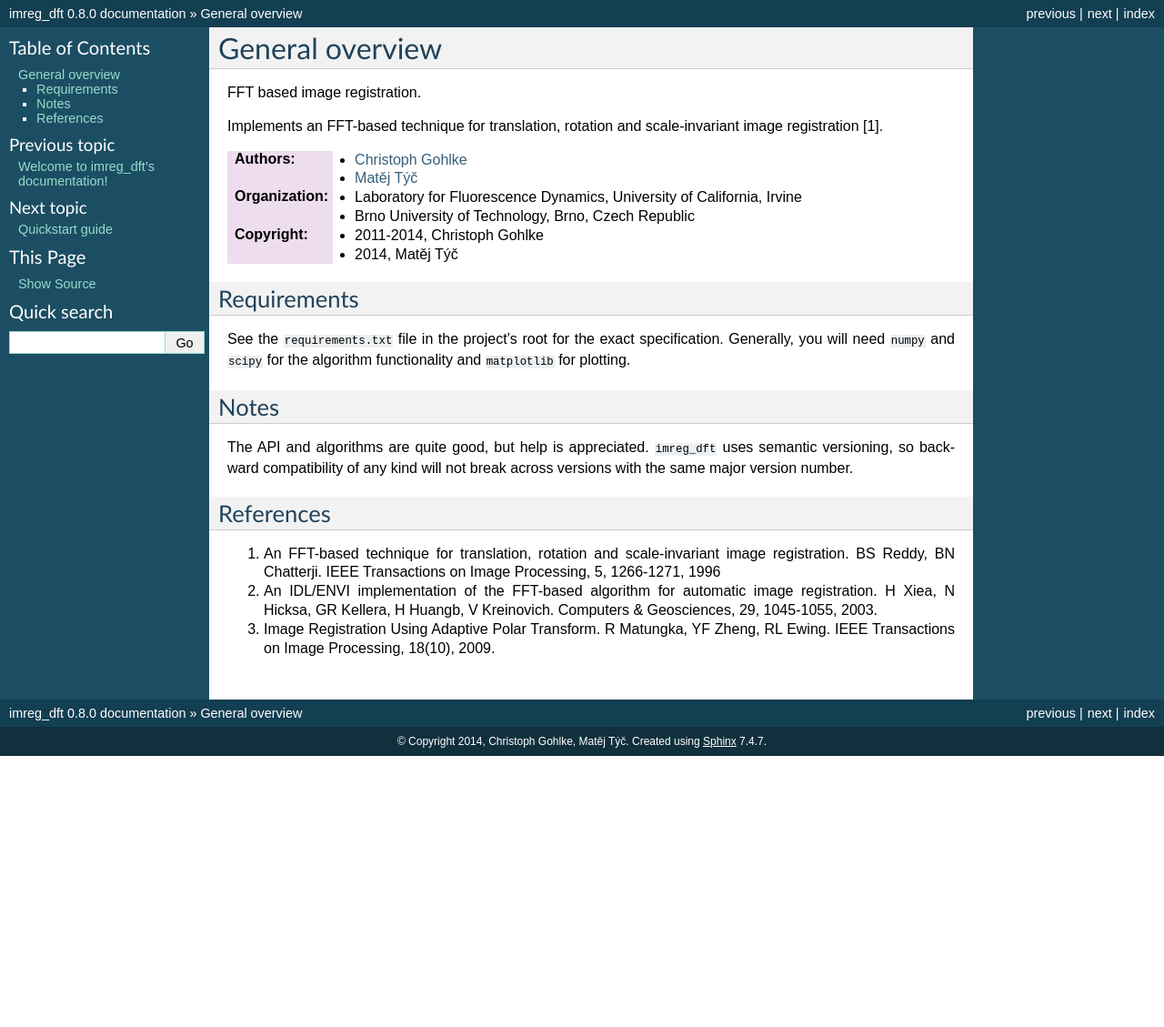
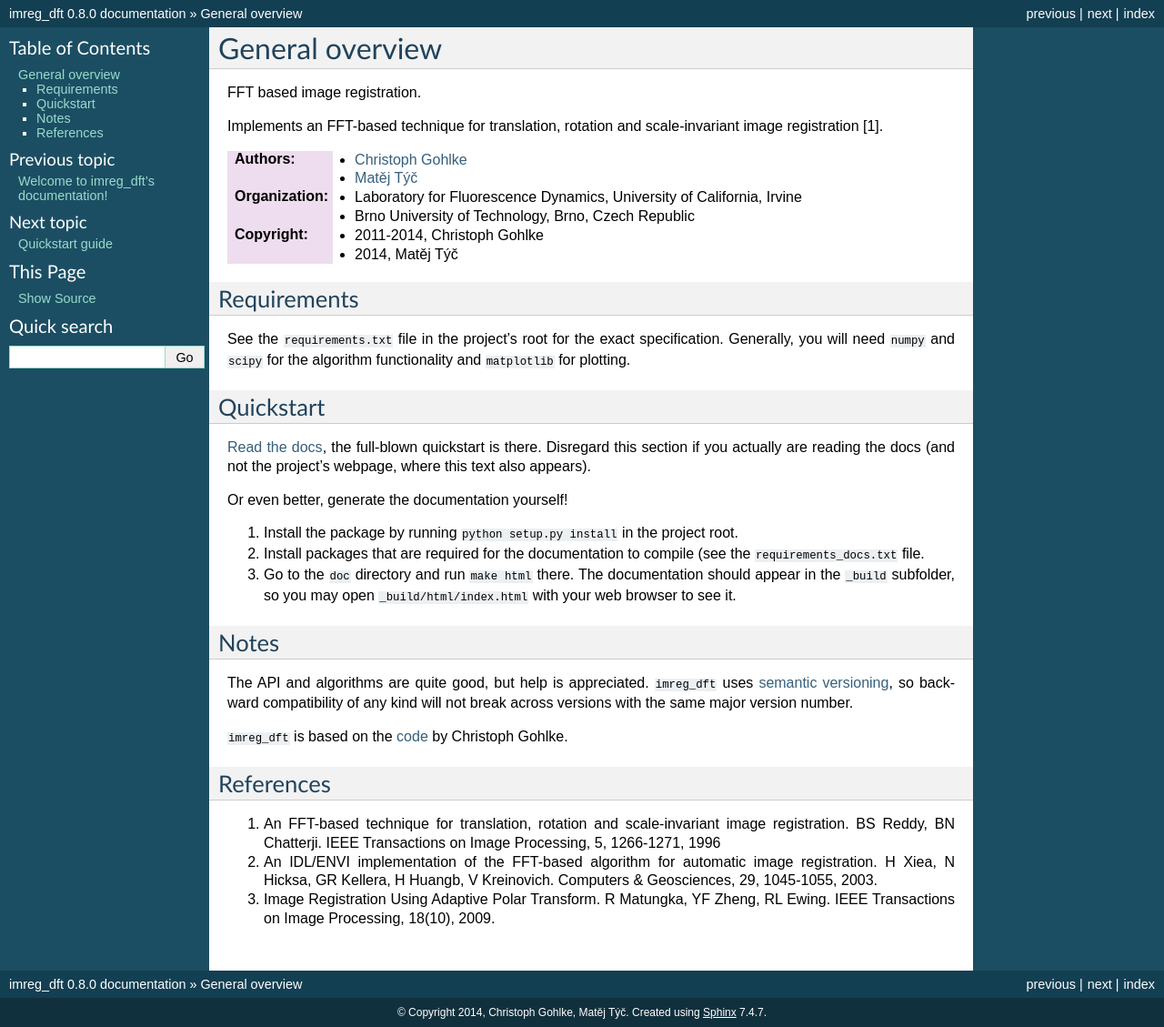
Before and after one commit to matejak/imreg_dft, a Sphinx documentation site: the page built from doc/overview.rst, in a window 1280 px wide. Shown: the whole page at 91% size. Built offline with Sphinx 7.4.7, drawn with Linux system fonts in a browser that asks for light colours; before the commit the page ends 900 px from its top, so only the background shows below that.

Commit message:
Revised the setup, improved documentation (fixes #2)

```diff
--- a/doc/index.rst
+++ b/doc/index.rst
@@ -16,6 +16,7 @@ Contents:
    cli.rst
    api.rst
    devel.rst
+   changelog.rst
 
 
 Indices and tables
--- a/doc/overview.rst
+++ b/doc/overview.rst
@@ -26,10 +26,25 @@ Requirements
 See the ``requirements.txt`` file in the project's root for the exact specification.
 Generally, you will need ``numpy`` and ``scipy`` for the algorithm functionality and ``matplotlib`` for plotting.
 
+Quickstart
+----------
+
+`Read the docs <http://imreg-dft.readthedocs.org>`_, the full-blown quickstart is there.
+Disregard this section if you actually are reading the docs (and not the project's webpage, where this text also appears).
+
+Or even better, generate the documentation yourself!
+
+1. Install the package by running ``python setup.py install`` in the project root.
+#. Install packages that are required for the documentation to compile (see the ``requirements_docs.txt`` file.
+#. Go to the ``doc`` directory and run ``make html`` there.
+   The documentation should appear in the ``_build`` subfolder, so you may open ``_build/html/index.html`` with your web browser to see it.
+
 Notes
 -----
 The API and algorithms are quite good, but help is appreciated.
-``imreg_dft`` uses semantic versioning, so backward compatibility of any kind will not break across versions with the same major version number.
+``imreg_dft`` uses `semantic versioning <http://semver.org/>`_, so backward compatibility of any kind will not break across versions with the same major version number.
+
+``imreg_dft`` is based on the `code <http://www.lfd.uci.edu/~gohlke/code/imreg.py.html>`_ by Christoph Gohlke.
 
 References
 ----------
--- a/requirements_docs.txt
+++ b/requirements_docs.txt
@@ -1 +1,2 @@
+Sphinx
 sphinxcontrib-napoleon>=0.2
```
Also changed, not shown: doc/changelog.rst (added, +7 -0 lines), setup.py (+6 -2 lines).
